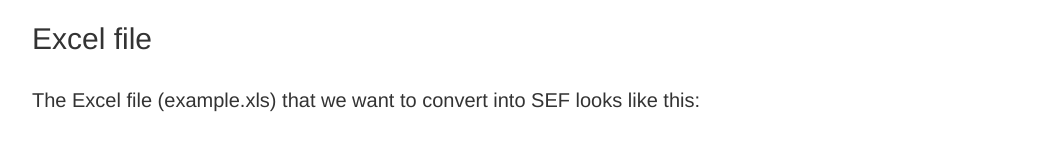
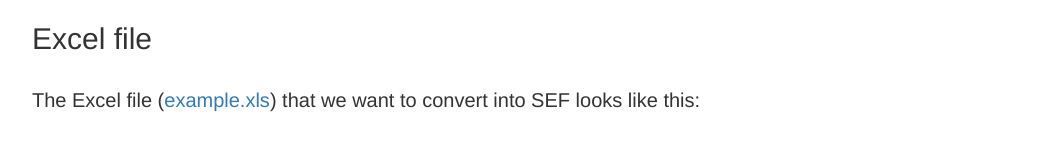
Before and after one commit to c3s-data-rescue-service/SEF-Python, a plain HTML site: page docs/index.html in a window 1280 px wide. Shown: the part 880-1023 px from the top of the page, without its empty margins (38-1079 px from the left). Drawn offline with nearby package versions, Linux system fonts and the light colour scheme.

Commit message:
Update index.html

```diff
--- a/docs/index.html
+++ b/docs/index.html
@@ -82,7 +82,7 @@
 				<div id="excel-file">
 					<h2>Excel file</h2>
 					<p>
-						The Excel file (example.xls) that we want to convert into SEF looks like this:
+						The Excel file (<a href="https://github.com/C3S-Data-Rescue-Lot1-WP3/SEF-Python/blob/master/docs/example.xls?raw=true" target="_blank">example.xls</a>) that we want to convert into SEF looks like this:
 					</p>
 					<center><img src="input_file.jpg" /></center>
 					<p>
```
